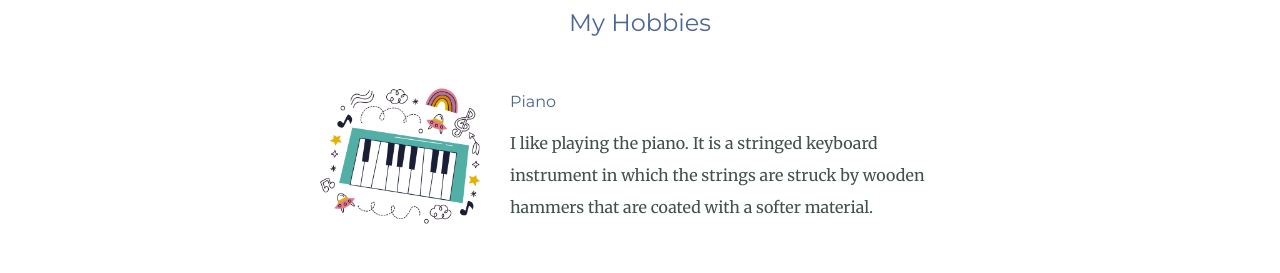
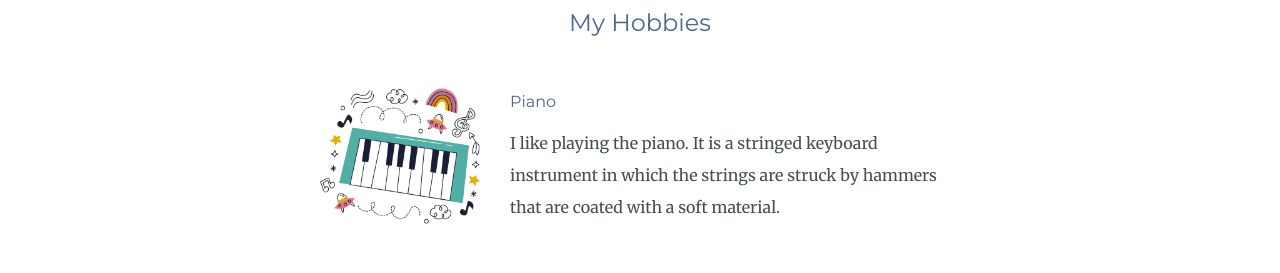
Before and after one commit to ESA102/test, a plain HTML site: page index.html in a window 1280 px wide. Shown: the part 1380-1653 px from the top of the page. Drawn offline with Linux system fonts and the light colour scheme.

Commit message:
Update index.html

```diff
--- a/index.html
+++ b/index.html
@@ -59,7 +59,7 @@
         <div class="hobby-row">
           <img class="piano-img" src="piano.png" alt="art-img">
           <h3>Piano</h3>
-          <p>I like playing the piano. It is a stringed keyboard instrument in which the strings are struck by wooden hammers that are coated with a softer material.</p>
+          <p>I like playing the piano. It is a stringed keyboard instrument in which the strings are struck by hammers that are coated with a soft material.</p>
         </div>
 
         <div class="hobby-row">
```
